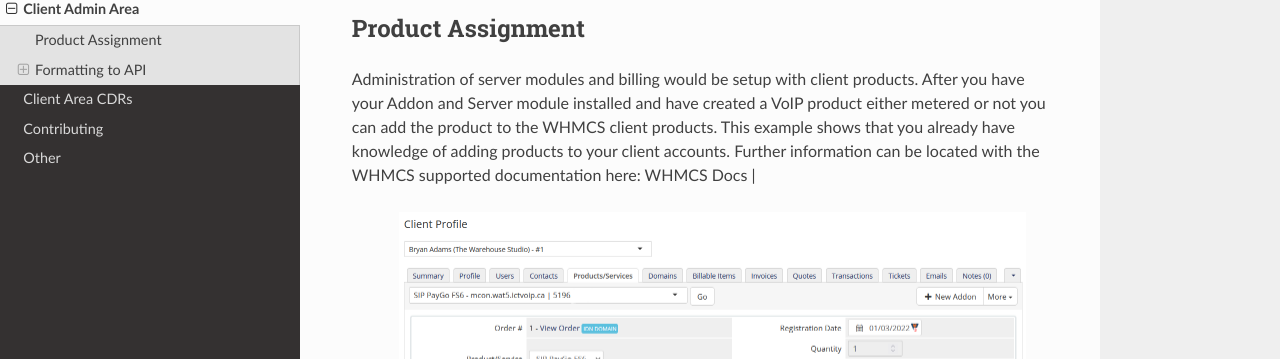
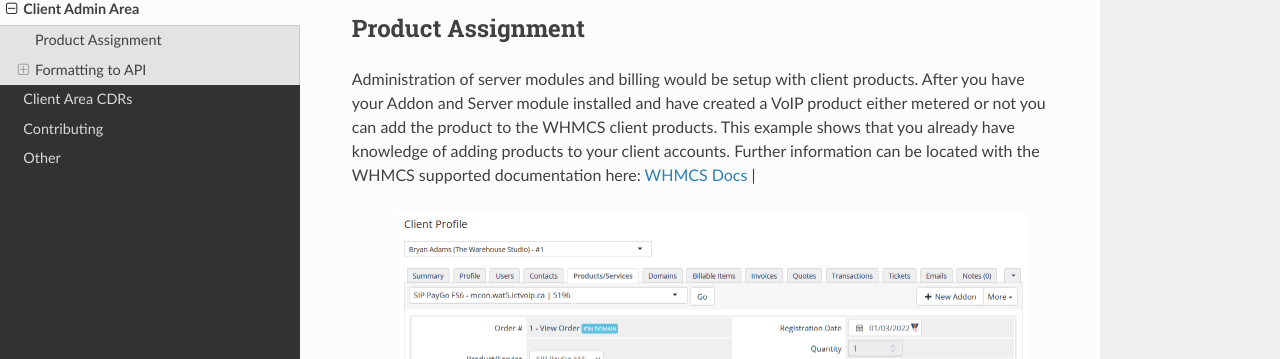
Before and after one commit to ictvoip/ictvoip-docs, a Sphinx documentation site: the page built from docs/source/clientadmin/clientadmin.rst, in a window 1280 px wide and 900 px high. Shown: the part 196-555 px from the top of the window. Built offline with Sphinx 7.4.7 and the Read the Docs theme 2.0.0, drawn with Linux system fonts in a browser that asks for light colours; pages that are not in the unit, such as notebooks, are missing from menus; part of the change alters nothing that is shown.

```diff
--- a/docs/source/clientadmin/clientadmin.rst
+++ b/docs/source/clientadmin/clientadmin.rst
@@ -6,7 +6,7 @@ Client Admin Area
 Product Assignment
 ********************
 
-Administration of server modules and billing would be setup with client products.  After you have your Addon and Server module installed and have created a VoIP product either metered or not you can add the product to the WHMCS client products. This example shows that you already have knowledge of adding products to your client accounts. Further information can be located with the WHMCS supported documentation here: WHMCS Docs
+Administration of server modules and billing would be setup with client products.  After you have your Addon and Server module installed and have created a VoIP product either metered or not you can add the product to the WHMCS client products. This example shows that you already have knowledge of adding products to your client accounts. Further information can be located with the WHMCS supported documentation here: `WHMCS Docs <https://docs.whmcs.com/Documentation_Home>`_
 |
 
  .. image:: ../_static/images/clientadmin/client_product1.png
```
